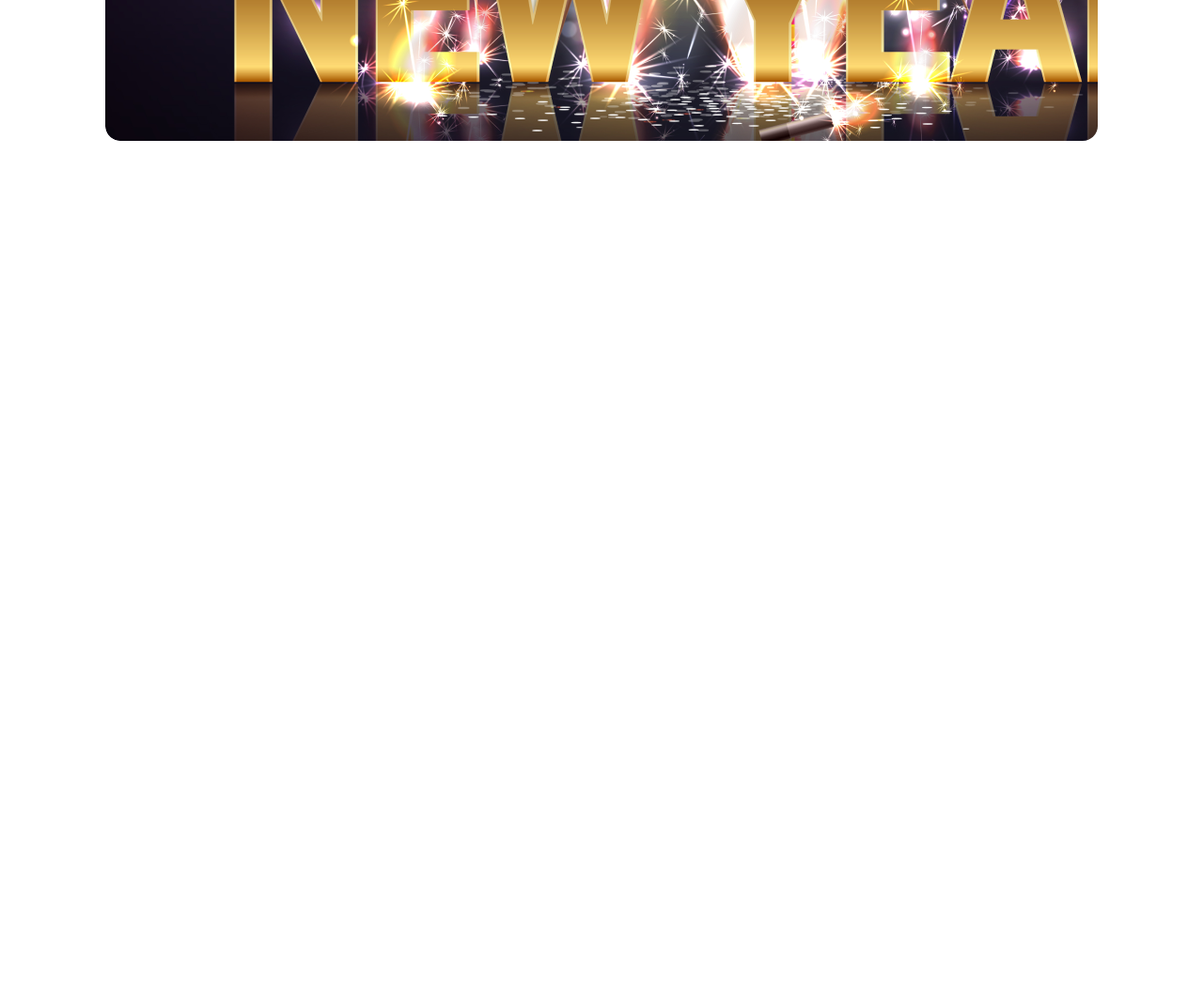
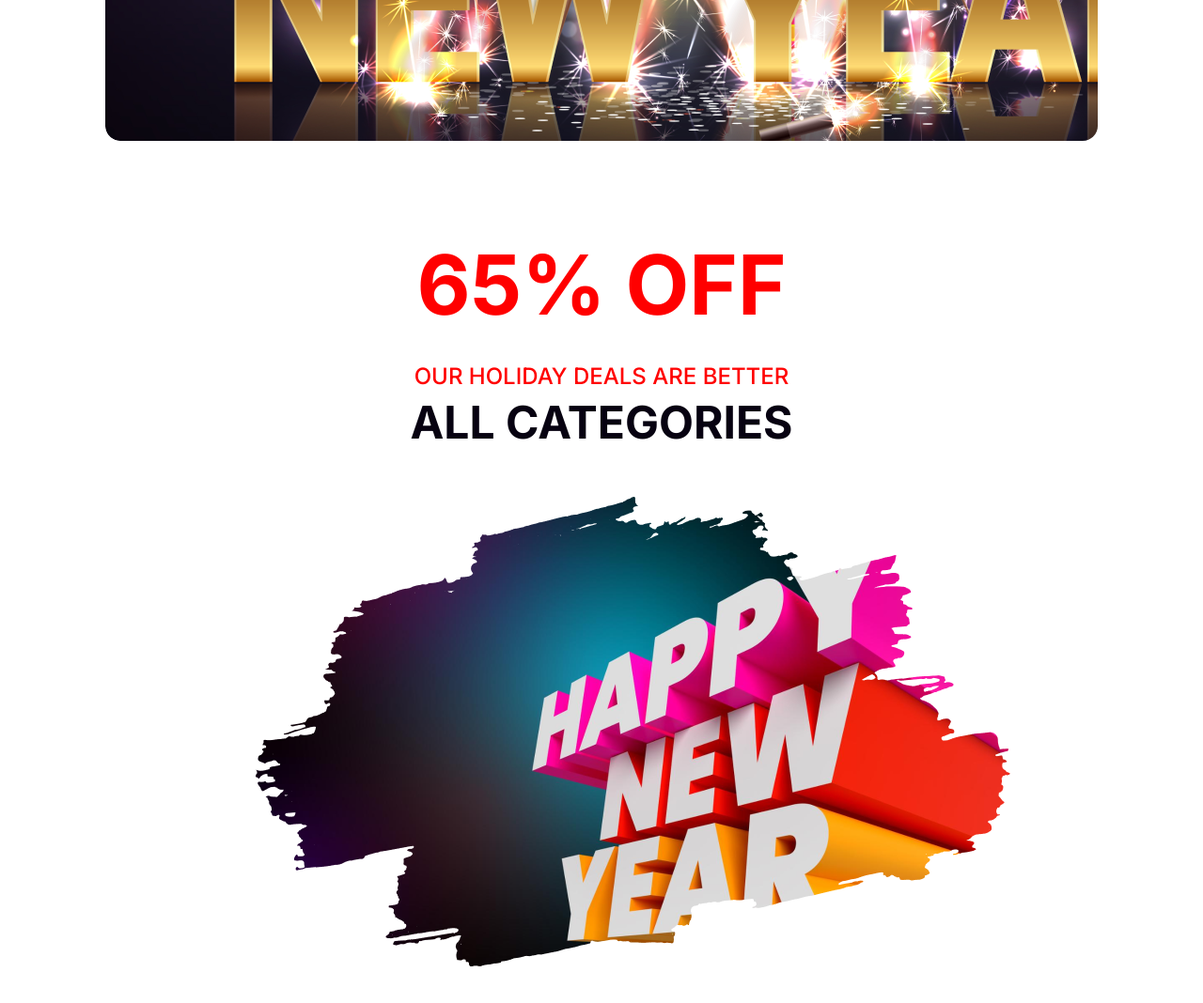
Before and after one commit to 011192019tahmidurSaad/HappyNewYear, a plain HTML site: page index.html in a window 1280 px wide. Shown: the part 500-1568 px from the top of the page at 94% size. Before the commit the page ends 800 px from the top, so only its background shows below. Drawn offline with Linux system fonts and the light colour scheme; files whose address does not match are found by name.

Commit message:
implement category section

```diff
--- a/index.html
+++ b/index.html
@@ -13,7 +13,20 @@
         <h2 class="general-font">New Year Party Celebration</h2>
       </div>
     </section>
-    <main></main>
+    <div class="category general-padding">
+      <div class="category-text">
+        <h2>65% OFF</h2>
+        <p>OUR HOLIDAY DEALS ARE BETTER</p>
+        <h3>
+          ALL CATEGORIES
+        </h3>
+
+      </div>
+      <div class="category-img">
+        <img src="resources/New Year Photo.png" alt="image not found">
+
+      </div>
+    </div>
     <footer></footer>
   </body>
 </html>
--- a/styles/styles.css
+++ b/styles/styles.css
@@ -1,4 +1,5 @@
 @import url("https://fonts.googleapis.com/css2?family=Merriweather:ital,wght@0,300;0,400;0,700;0,900;1,300;1,400&display=swap");
+@import url("https://fonts.googleapis.com/css2?family=Inter:wght@400;500;700;800;900&display=swap");
 
 * {
     padding: 0;
@@ -23,7 +24,7 @@
     background-image: url("..//resources/Banner\ Image.png");
 }
 
-.banner>.banner-section> h4 {
+.banner>.banner-section>h4 {
     color: white;
     text-align: center;
     font-family: "Merriweather", serif;
@@ -31,11 +32,10 @@
     font-style: normal;
     font-weight: 400;
     line-height: normal;
-
 }
 
-.banner>.banner-section> h2 {
-    color: #FFF;
+.banner>.banner-section>h2 {
+    color: #fff;
     text-align: center;
     font-size: 72px;
     font-style: normal;
@@ -44,3 +44,38 @@
     max-width: 632px;
     margin: 10px auto 170px;
 }
+
+.category-text {
+    font-family: "Inter", sans-serif;
+    text-align: center;
+    margin-top: 100px;
+}
+
+.category-text h2 {
+    color: #f00;
+    font-size: 88px;
+    font-style: normal;
+    font-weight: 700;
+    line-height: normal;
+}
+
+.category-text p {
+    color: #F00;
+    font-size: 24px;
+    font-style: normal;
+    font-weight: 500;
+    line-height: normal;
+    margin-top: 30px;
+}
+
+.category-text h3 {
+    color: #070211;
+    font-size: 48px;
+    font-style: normal;
+    font-weight: 700;
+    line-height: normal;
+    margin-top: 5px;
+}
+.category-img{
+    margin: 50px 160px 100px 160px;
+}
```
